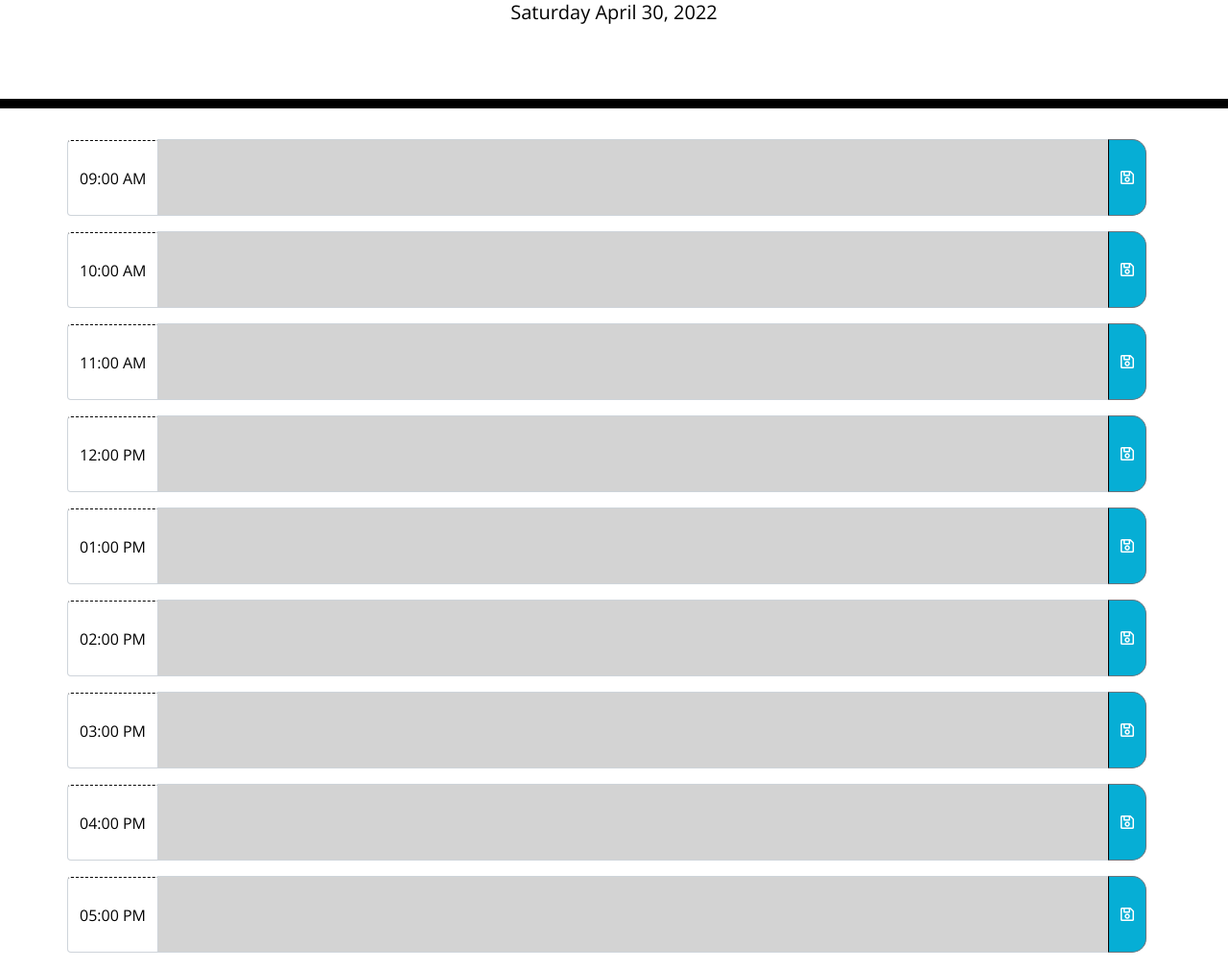
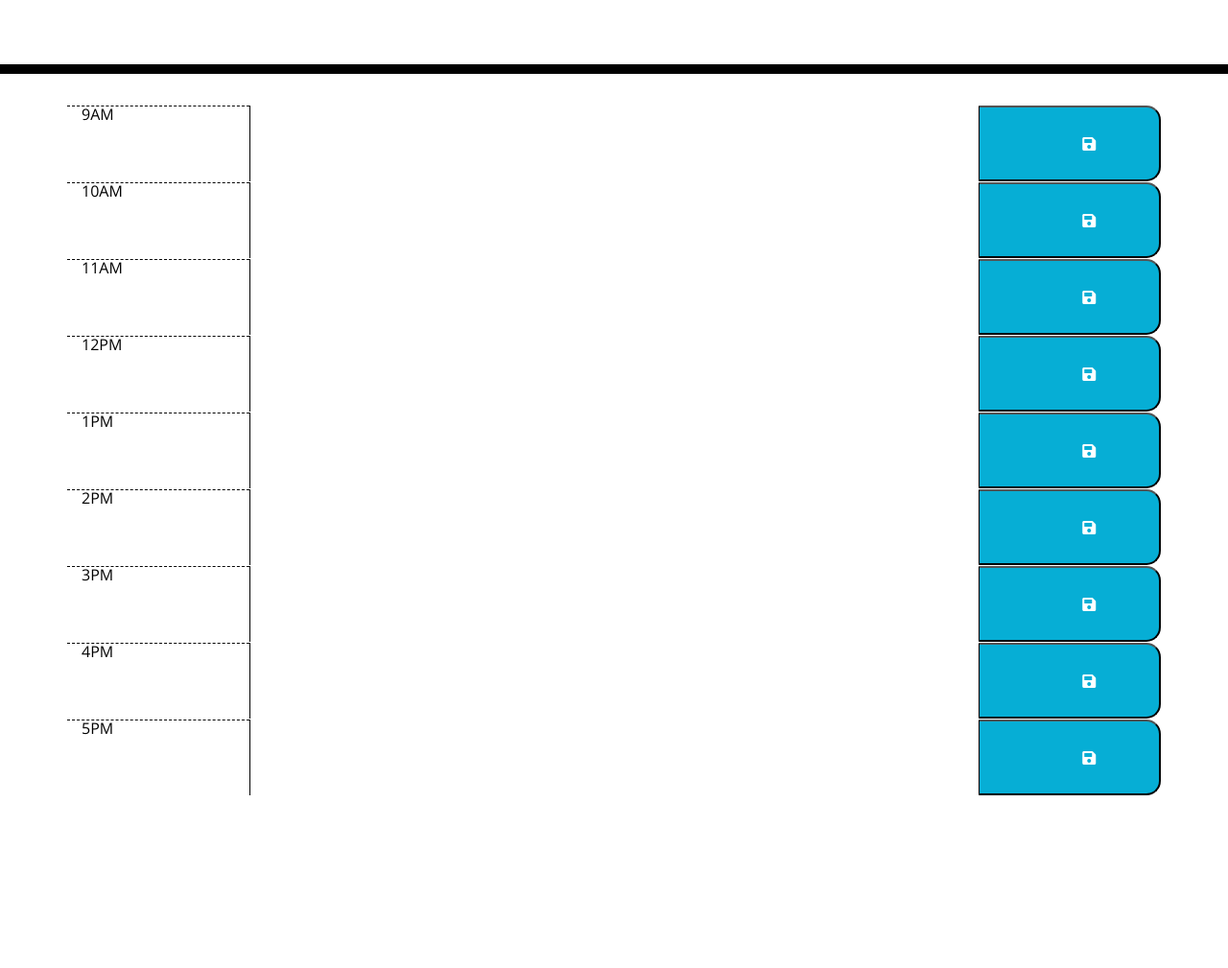
Before and after one commit to ajjaswal/new-schedule, a plain HTML site: page index.html in a window 1280 px wide. Shown: the part 191-1200 px from the top of the page at 96% size. After the commit the page ends 1020 px from the top, so only its background shows below. Drawn offline with nearby package versions, Linux system fonts and the light colour scheme.

Commit message:
restarted js

```diff
--- a/index.html
+++ b/index.html
@@ -31,114 +31,69 @@
     <div class="container">
       <!-- Timeblocks go here -->
 
-      <!-- 9 am -->
-    <div class="input-group mb-3">
-      <div class="input-group-prepend row">
-        <span class="input-group-text hour">09:00 AM</span>
+      <div class="row">
+        <div class="hour col-2">9AM</div>
+        <textarea id="0" class="description col-8"></textarea>
+        <button data-id="0" class="saveBtn col-2">
+          <i class="fas fa-save"></i>
+        </button>
       </div>
-      <textarea value="" id="comment9am" type="text" cols="100" rows="2" class="form-control description textarea"></textarea>
-      <div class="input-group-append">
-        <button id="button9am" class="btn btn-outline-secondary saveBtn" type="button"><i
-            class="far fa-save"></i></button>
+      <div class="row">
+        <div class="hour col-2">10AM</div>
+        <textarea id="1" class="description col-8"></textarea>
+        <button data-id="1" class="saveBtn col-2">
+          <i class="fas fa-save"></i>
+        </button>
       </div>
-    </div>
-
-    <!-- 10 am-->
-    <div class="input-group mb-3">
-      <div class="input-group-prepend row">
-        <span class="input-group-text hour">10:00 AM</span>
+      <div class="row">
+        <div class="hour col-2">11AM</div>
+        <textarea id="2" class="description col-8"></textarea>
+        <button data-id="2" class="saveBtn col-2">
+          <i class="fas fa-save"></i>
+        </button>
       </div>
-      <textarea id="comment10am" value="" type="text" cols="100" rows="2" class="form-control description textarea"></textarea>
-      <div class="input-group-append">
-        <button id="button10am" class="btn btn-outline-secondary saveBtn" type="button"><i
-            class="far fa-save"></i></button>
+      <div class="row">
+        <div class="hour col-2">12PM</div>
+        <textarea id="3" class="description col-8"></textarea>
+        <button data-id="3" class="saveBtn col-2">
+          <i class="fas fa-save"></i>
+        </button>
       </div>
-    </div>
-
-    <!--11 am-->
-    <div class="input-group mb-3">
-      <div class="input-group-prepend row">
-        <span class="input-group-text hour">11:00 AM</span>
-        </div>
-        <textarea id="comment11am" value="" type="text" cols="100" rows="2" class="form-control description textarea"></textarea>
-        <div class="input-group-append">
-          <button id="button11am" class="btn btn-outline-secondary saveBtn" type="button"><i
-              class="far fa-save"></i></button>
-        </div>
+      <div class="row">
+        <div class="hour col-2">1PM</div>
+        <textarea id="4" class="description col-8"></textarea>
+        <button data-id="4" class="saveBtn col-2">
+          <i class="fas fa-save"></i>
+        </button>
       </div>
-
-      <!--12 pm-->
-      <div class="input-group mb-3">
-        <div class="input-group-prepend row">
-          <span class="input-group-text hour">12:00 PM</span>
-        </div>
-        <textarea id="comment12pm" value="" type="text" cols="100" rows="2" class="form-control description textarea"></textarea>
-        <div class="input-group-append">
-          <button id="button12pm" class="btn btn-outline-secondary saveBtn" type="button"><i
-              class="far fa-save"></i></button>
-        </div>
+      <div class="row">
+        <div class="hour col-2">2PM</div>
+        <textarea id="5" class="description col-8"></textarea>
+        <button data-id="5" class="saveBtn col-2">
+          <i class="fas fa-save"></i>
+        </button>
       </div>
-
-      <!--1 pm-->
-      <div class="input-group mb-3">
-        <div class="input-group-prepend row">
-          <span class="input-group-text hour">01:00 PM</span>
-        </div>
-        <textarea id="comment1pm" value="" type="text" cols="100" rows="2" class="form-control description textarea"></textarea>
-        <div class="input-group-append">
-          <button id="button1pm" class="btn btn-outline-secondary saveBtn" type="button"><i
-              class="far fa-save"></i></button>
-        </div>
+      <div class="row">
+        <div class="hour col-2">3PM</div>
+        <textarea id="6" class="description col-8"></textarea>
+        <button data-id="6" class="saveBtn col-2">
+          <i class="fas fa-save"></i>
+        </button>
       </div>
-
-      <!--2 pm-->
-      <div class="input-group mb-3">
-        <div class="input-group-prepend row">
-          <span class="input-group-text hour">02:00 PM</span>
-        </div>
-        <textarea id="comment2pm" value="" type="text" cols="100" rows="2" class="form-control description textarea"></textarea>
-        <div class="input-group-append">
-          <button id="button2pm" class="btn btn-outline-secondary saveBtn" type="button"><i
-              class="far fa-save"></i></button>
-        </div>
+      <div class="row">
+        <div class="hour col-2">4PM</div>
+        <textarea id="7" class="description col-8"></textarea>
+        <button data-id="7" class="saveBtn col-2">
+          <i class="fas fa-save"></i>
+        </button>
       </div>
-
-      <!--3 pm-->
-      <div class="input-group mb-3">
-        <div class="input-group-prepend row">
-          <span class="input-group-text hour">03:00 PM</span>
-        </div>
-        <textarea id="comment3pm" value="" type="text" cols="100" rows="2" class="form-control description textarea"></textarea>
-        <div class="input-group-append">
-          <button id="button3pm" class="btn btn-outline-secondary saveBtn" type="button"><i
-              class="far fa-save"></i></button>
-        </div>
+      <div class="row">
+        <div class="hour col-2">5PM</div>
+        <textarea id="8" class="description col-8"></textarea>
+        <button data-id="8" class="saveBtn col-2">
+          <i class="large fas fa-save"></i>
+        </button>
       </div>
-
-      <!--4 pm-->
-      <div class="input-group mb-3">
-        <div class="input-group-prepend row">
-          <span class="input-group-text hour">04:00 PM</span>
-        </div>
-        <textarea id="comment4pm" value="" type="text" cols="100" rows="2" class="form-control description textarea"></textarea>
-        <div class="input-group-append">
-          <button id="button4pm" class="btn btn-outline-secondary saveBtn" type="button"><i
-              class="far fa-save"></i></button>
-        </div>
-      </div>
-
-      <!-- 5pm-->
-      <div class="input-group mb-3">
-        <div class="input-group-prepend row">
-          <span class="input-group-text hour">05:00 PM</span>
-        </div>
-        <textarea id="comment5pm" value="" type="text" cols="100" rows="2" class="form-control description textarea"></textarea>
-        <div class="input-group-append">
-          <button id="button5pm" class="btn btn-outline-secondary saveBtn" type="button"><i
-              class="far fa-save"></i></button>
-        </div>
-      </div>
-
     </div>
 
 
--- a/script.js
+++ b/script.js
@@ -1,104 +1,4 @@
-window.onload = function(){
-    colorCode();
-    nineAM();
-    tenAM();
-    elevenAM();
-    twelvePM();
-    onePM();
-    twoPM();
-    threePM();
-    fourPM();
-    fivePM();
-   }
-   var currentDay = moment().format("dddd LL");
-   $("#currentDay").append(currentDay);
-
-   var currentTime = moment().format("LT");
-   $("#currentTime").append(currentTime);
-
-
-
-   var now = new Date().getHours();
-
-   function colorCode() {
-    if (now > 9) {
-      $("#comment9am").addClass("past");
-    } else if (now >= 9 && now < 10) {
-      $("#comment9am").addClass("present");
-    } else if (now < 9) {
-      $("#comment9am").addClass("future");
-    }
-    if (now > 10) {
-      $("#comment10am").addClass("past");
-    } else if (now >= 10 && now < 11) {
-      $("#comment10am").addClass("present");
-    } else if (now < 10) {
-      $("#comment10am").addClass("future");
-    }
-    if (now > 11) {
-      $("#comment11am").addClass("past");
-    } else if (now >= 11 && now < 12) {
-      $("#comment11am").addClass("present");
-    } else if (now < 11) {
-      $("#comment11am").addClass("future");
-    }
-    if (now > 12) {
-      $("#comment12pm").addClass("past");
-    } else if (now >= 12 && now < 13) {
-      $("#comment12pm").addClass("present");
-    } else if (now < 12) {
-      $("#comment12pm").addClass("future");
-    }
-    if (now > 13) {
-      $("#comment1pm").addClass("past");
-    } else if (now >= 13 && now < 14) {
-      $("#comment1pm").addClass("present");
-    } else if (now < 13) {
-      $("#comment1pm").addClass("future");
-    }
-    if (now > 14) {
-      $("#comment2pm").addClass("past");
-    } else if (now >= 14 && now < 15) {
-      $("#comment2pm").addClass("present");
-    } else if (now < 14) {
-      $("#comment2pm").addClass("future");
-    }
-    if (now > 15) {
-      $("#comment3pm").addClass("past");
-    } else if (now >= 15 && now < 16) {
-      $("#comment3pm").addClass("present");
-    } else if (now < 15) {
-      $("#comment3pm").addClass("future");
-    }
-    if (now > 16) {
-      $("#comment4pm").addClass("past");
-    } else if (now >= 16 && now < 17) {
-      $("#comment4pm").addClass("present");
-    } else if (now < 16) {
-      $("#comment4pm").addClass("future");
-    }
-    if (now > 17) {
-      $("#comment5pm").addClass("past");
-    } else if (now >= 17 && now < 18) {
-      $("#comment5pm").addClass("present");
-    } else if (now < 17) {
-      $("#comment5pm").addClass("future");
-    }
-  }
-
-  function nineAM() {
-    var input_textarea = document.querySelector("#comment9am");
-    var output_div = document.querySelector("#comment9am");
-    var save_button = document.querySelector("#button9am");
-
-    save_button.addEventListener("click", updateOutput);
-
-    output_div.textContent = localStorage.getItem("content");
-    input_textarea.value = localStorage.getItem("content");
-
-    function updateOutput() {
-      localStorage.setItem("content", input_textarea.value);
-
-      output_div.textContent = input_textarea.value;
-    }
-  }
+var currentHour = moment().hour();
+var hour = [9, 10, 11, 12, 13, 14, 15, 16, 17];
+var saveBtn = document.querySelectorAll(".saveBtn");
+console.log(currentHour);
```
